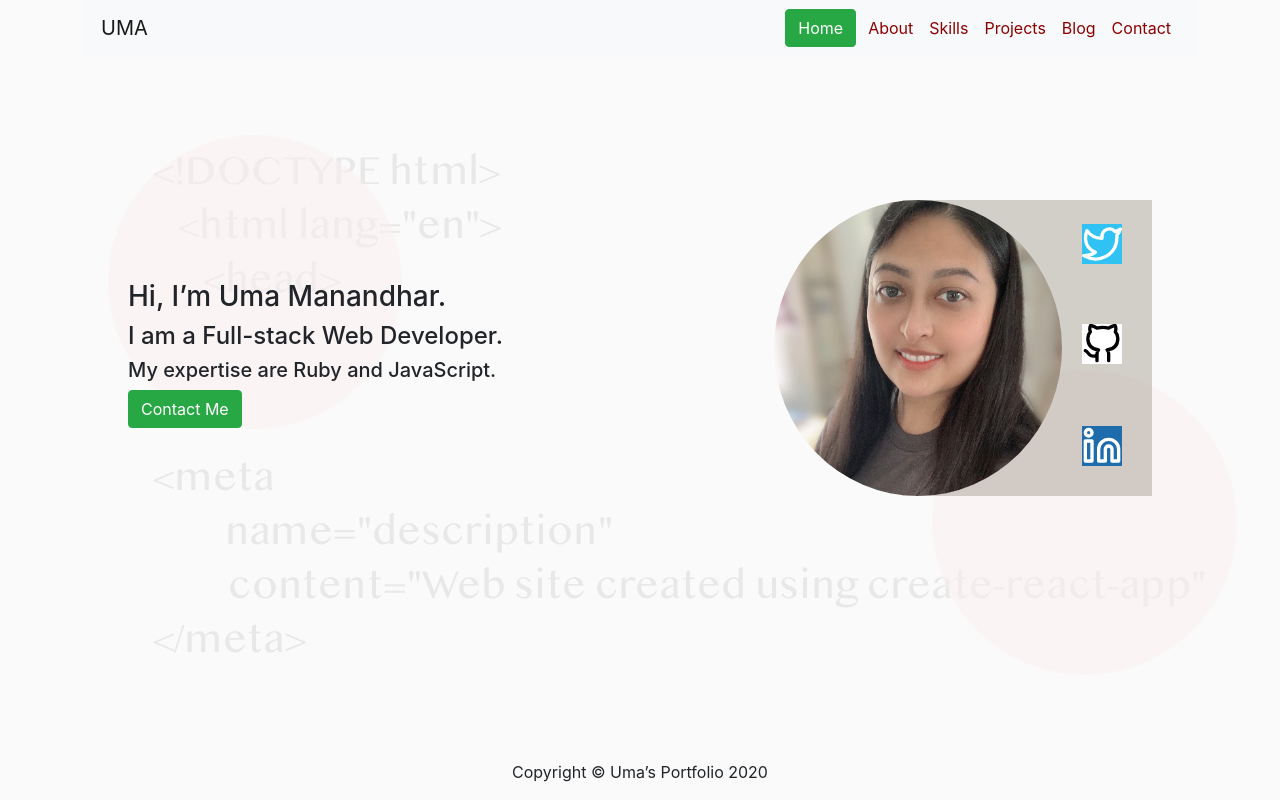
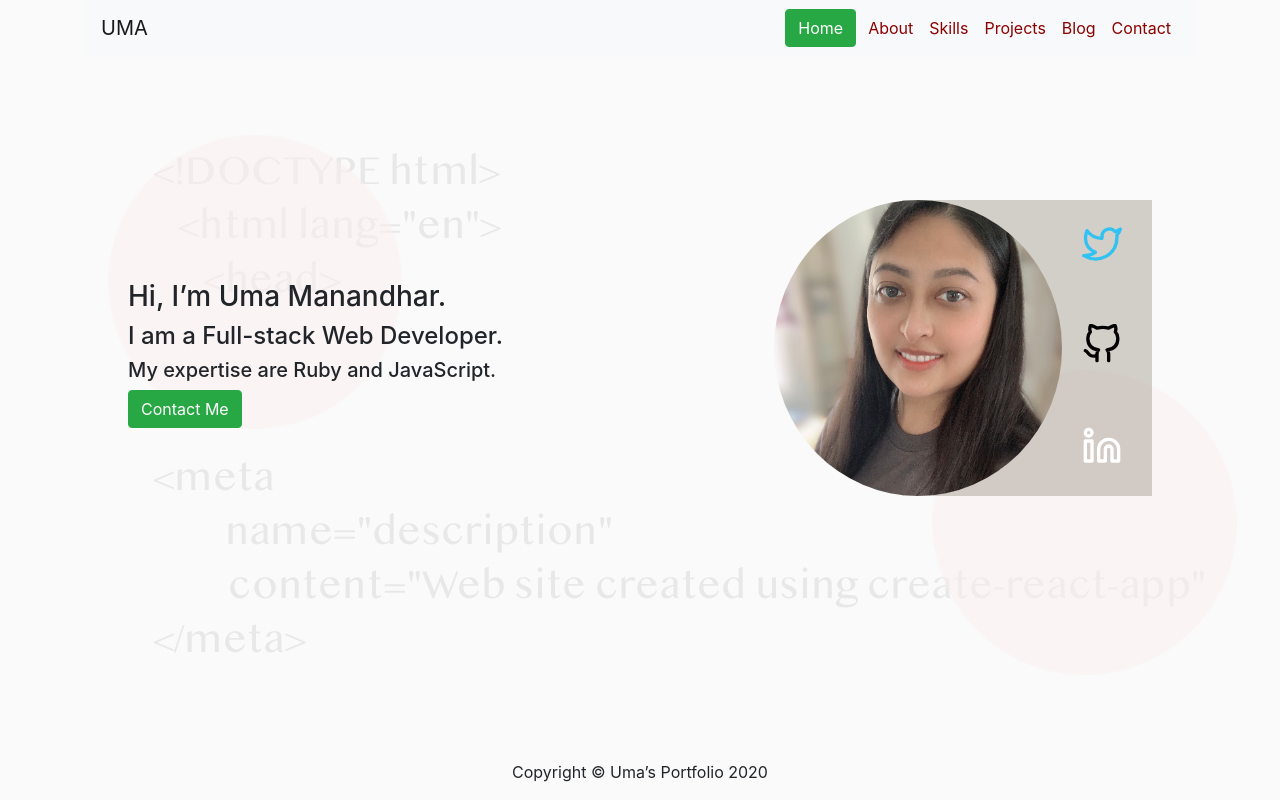
Before and after one commit to mdr-uma/portfolio, a React (Create React App) app: page / in a window 1280 px wide. Built offline with nearby package versions, Linux system fonts and the light colour scheme.

Commit message:
change color

```diff
--- a/src/index.css
+++ b/src/index.css
@@ -36,11 +36,10 @@ body {
 #twitter {
   width: 40px;
   height: 40px;
-  color: white;
+  color: rgb(0, 191, 255, 0.774);
   position: absolute;
   right: 12%;
   top: 8%;
-  background-color: rgba(0, 191, 255, 0.774);
 }
 #git {
   width: 40px;
@@ -49,7 +48,6 @@ body {
   position: absolute;
   right: 12%;
   top: 42%;
-  background-color: white;
 }
 #linkedin {
   width: 40px;
@@ -58,5 +56,4 @@ body {
   position: absolute;
   right: 12%;
   bottom: 10%;
-  background-color: rgb(30, 108, 172);
 }
```
